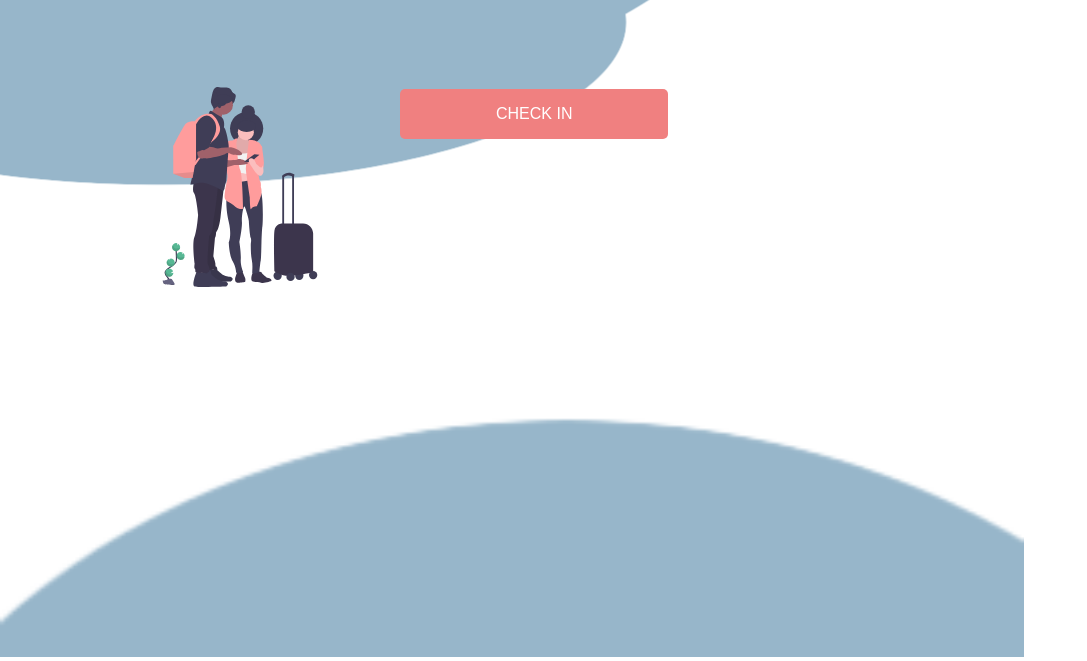
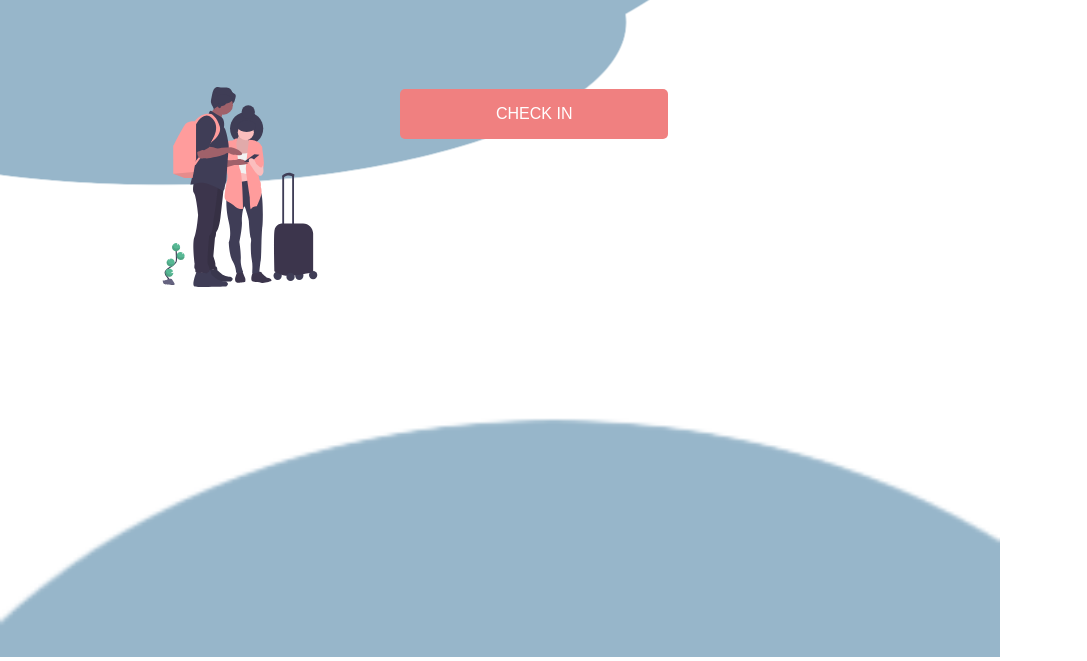
Before and after one commit to NaotoGon/V3checkin, a website: page nginx/html/index.html in a window 1280 px wide. Shown: the part 443-1104 px from the top of the page, without its empty margins (0-1087 px from the left). Drawn offline with Linux system fonts and the light colour scheme.

Commit message:
Update style.css

```diff
--- a/nginx/html/style.css
+++ b/nginx/html/style.css
@@ -41,7 +41,7 @@ h1 {
   left: 150px;
 }
 .bottum-image {
-  width: 1024px;
+  width: 1000px;
   height: 300px;
   bottom: 0;
 }
```
